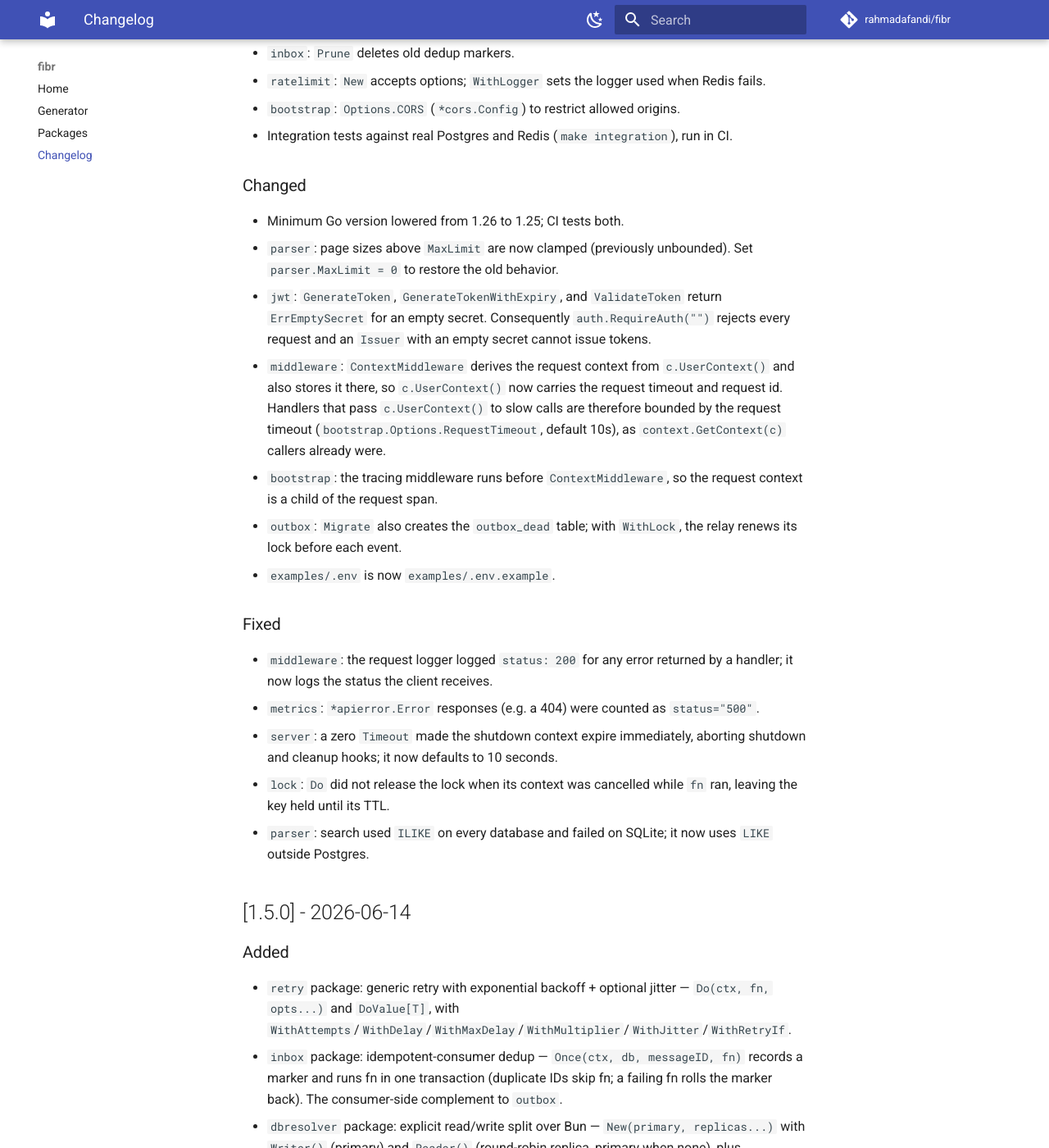
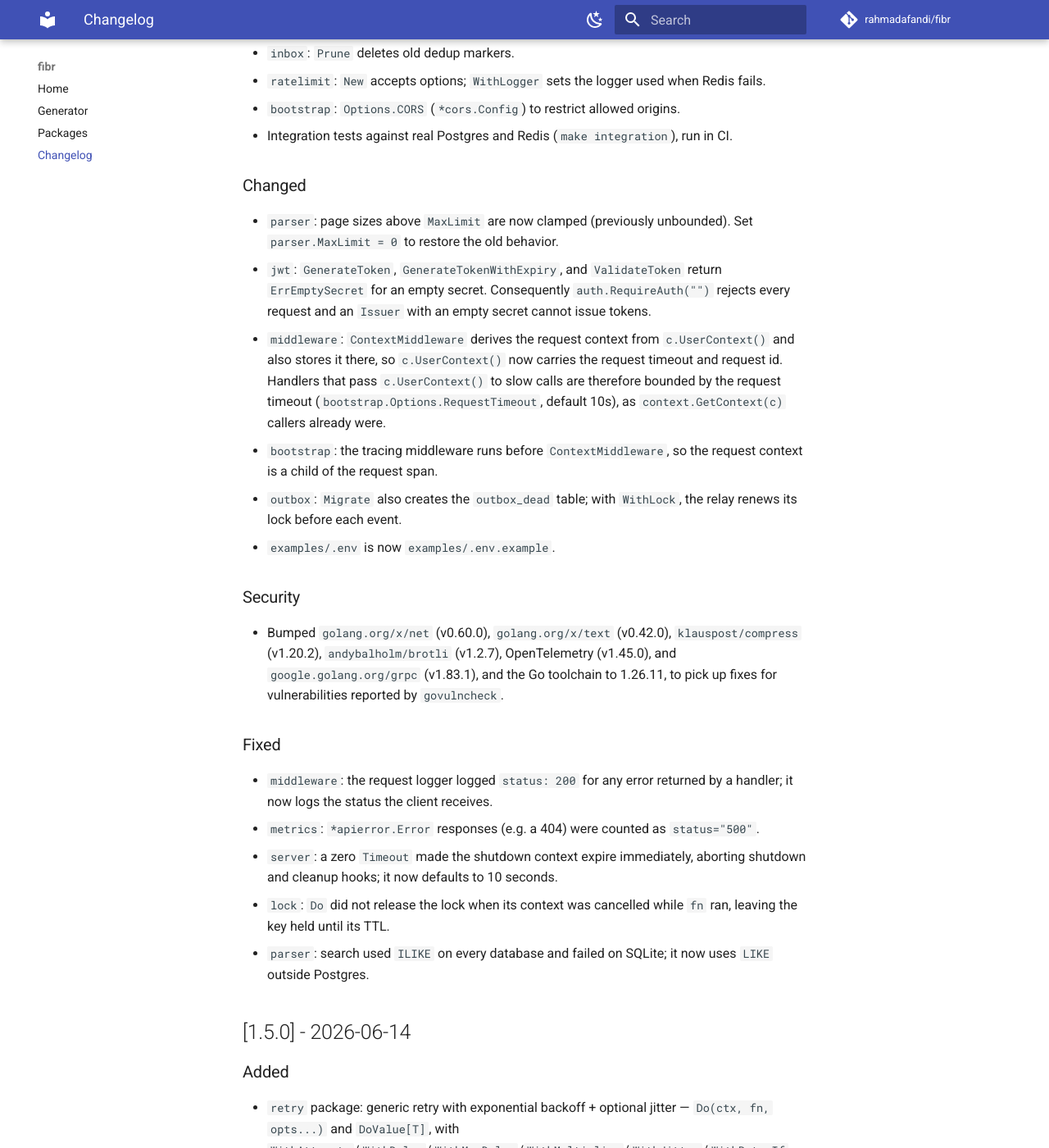
Before and after one commit to rahmadafandi/fibr, an MkDocs documentation site: the page built from docs-site/changelog.md, in a window 1280 px wide and 1400 px high, scrolled down 717 px. Shown: the whole window at 82% size. Built offline with MkDocs 1.6.1 and Material for MkDocs 9.7.7, drawn with Linux system fonts in a browser that asks for light colours; comment, search, counter and statistics services are not loaded.

Commit message:
build: require Go 1.26 again (patched x/net and x/text need it)

```diff
--- a/CHANGELOG.md
+++ b/CHANGELOG.md
@@ -22,13 +22,16 @@ and this project adheres to [Semantic Versioning](https://semver.org/spec/v2.0.0
 
 ### Changed
 
-- Minimum Go version lowered from 1.26 to 1.25; CI tests both.
 - `parser`: page sizes above `MaxLimit` are now clamped (previously unbounded). Set `parser.MaxLimit = 0` to restore the old behavior.
 - `jwt`: `GenerateToken`, `GenerateTokenWithExpiry`, and `ValidateToken` return `ErrEmptySecret` for an empty secret. Consequently `auth.RequireAuth("")` rejects every request and an `Issuer` with an empty secret cannot issue tokens.
 - `middleware`: `ContextMiddleware` derives the request context from `c.UserContext()` and also stores it there, so `c.UserContext()` now carries the request timeout and request id. Handlers that pass `c.UserContext()` to slow calls are therefore bounded by the request timeout (`bootstrap.Options.RequestTimeout`, default 10s), as `context.GetContext(c)` callers already were.
 - `bootstrap`: the tracing middleware runs before `ContextMiddleware`, so the request context is a child of the request span.
 - `outbox`: `Migrate` also creates the `outbox_dead` table; with `WithLock`, the relay renews its lock before each event.
 - `examples/.env` is now `examples/.env.example`.
+
+### Security
+
+- Bumped `golang.org/x/net` (v0.60.0), `golang.org/x/text` (v0.42.0), `klauspost/compress` (v1.20.2), `andybalholm/brotli` (v1.2.7), OpenTelemetry (v1.45.0), and `google.golang.org/grpc` (v1.83.1), and the Go toolchain to 1.26.11, to pick up fixes for vulnerabilities reported by `govulncheck`.
 
 ### Fixed
 
```
Also changed, not shown: ARCHITECTURE.md (+1 -1 lines), CONTRIBUTING.md (+1 -1 lines), README.md (+1 -1 lines), docs-site/index.md (+1 -1 lines), 1 other file.
